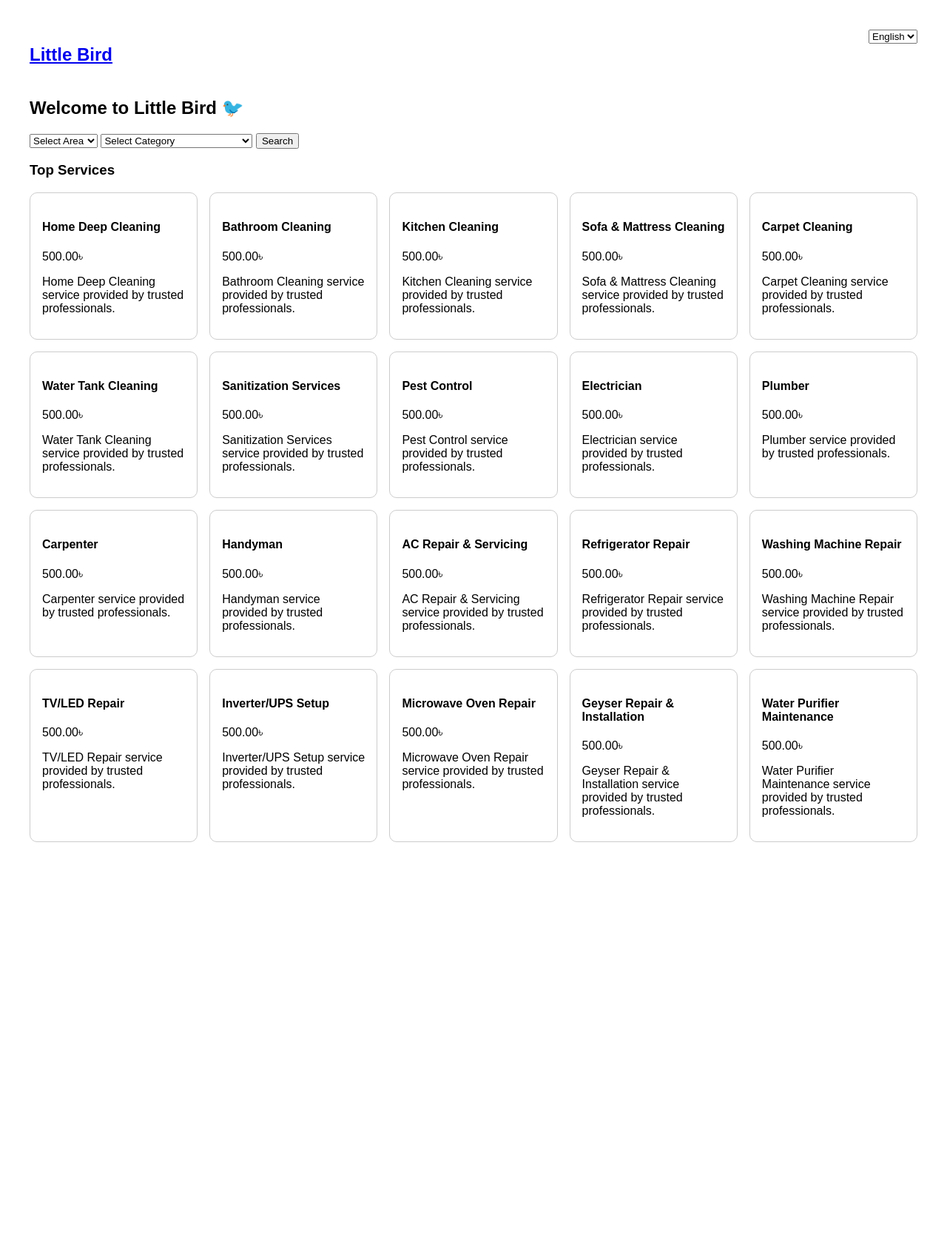
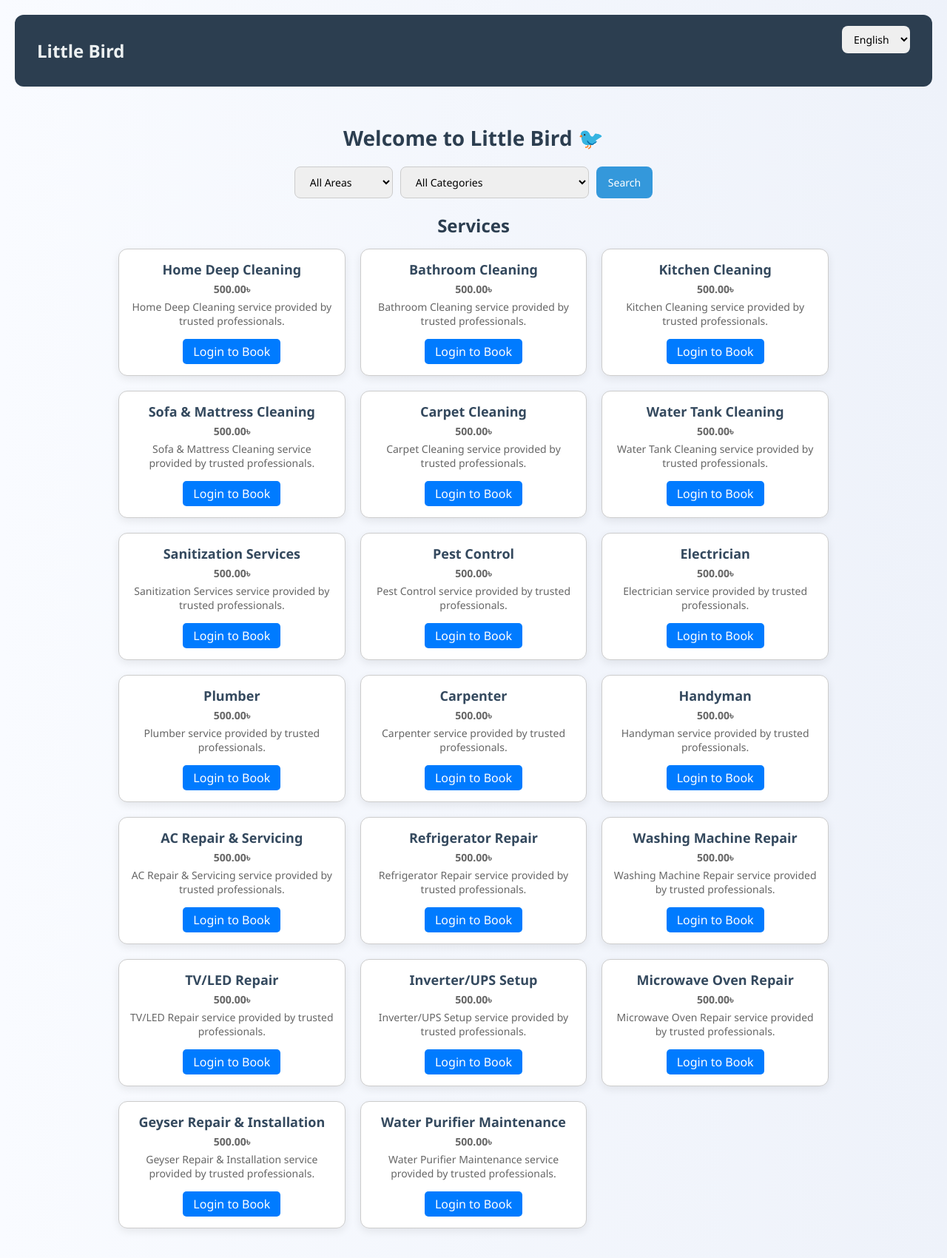
Before and after one commit to Fuad-Khan/little_bird, a Django app: template templates/home.html in a window 1280 px wide. Shown: the whole page at 74% size. Before the commit the page ends 1138 px from the top, so only its background shows below. Run offline with Django 5.2, Linux system fonts and the light colour scheme; the template is opened without the code that fills it: values that come from a table or form of the project are taken from there, others are empty; data comes from the database, SQL or seed files in the repository; both versions use the stored data as it was after the commit; tables that the repository leaves empty hold one stand-in row (values such as "Sample post").

Commit message:
services added

```diff
--- a/bookings/urls.py
+++ b/bookings/urls.py
@@ -1,5 +1,7 @@
 from django.urls import path
+from . import views
 
 urlpatterns = [
-
+    path('<int:service_id>/book/', views.book_service, name='book_service'),
+    path('success/', views.booking_success, name='booking_success'),
 ]
--- a/services/urls.py
+++ b/services/urls.py
@@ -1,5 +1,6 @@
 from django.urls import path
+from . import views
 
 urlpatterns = [
-
+    path('add/', views.add_service, name='add_service'),
 ]
--- a/static/css/style.css
+++ b/static/css/style.css
@@ -1,4 +1,182 @@
-body { font-family: sans-serif; padding: 2rem; }
-nav { display: flex; justify-content: space-between; margin-bottom: 1.5rem; }
-.services { display: grid; grid-template-columns: repeat(auto-fill, minmax(200px, 1fr)); gap: 1rem; }
-.card { border: 1px solid #ccc; padding: 1rem; border-radius: 10px; }
+/* Reset & Base Styles */
+* {
+  margin: 0;
+  padding: 0;
+  box-sizing: border-box;
+  font-family: 'Segoe UI', Tahoma, Geneva, Verdana, sans-serif;
+}
+
+body {
+  background: linear-gradient(to right, #f9fbff, #eef2fa);
+  color: #333;
+  padding: 20px;
+  min-height: 100vh;
+}
+
+/* Navigation */
+nav {
+  display: flex;
+  justify-content: space-between;
+  align-items: center;
+  background-color: #2c3e50;
+  padding: 15px 30px;
+  border-radius: 12px;
+  color: white;
+  margin-bottom: 30px;
+}
+
+nav h1 a {
+  color: #ecf0f1;
+  text-decoration: none;
+  font-size: 24px;
+  font-weight: bold;
+}
+
+nav form select {
+  padding: 8px 12px;
+  border-radius: 8px;
+  border: none;
+  font-size: 14px;
+}
+
+/* Heading */
+h2 {
+  font-size: 28px;
+  margin-bottom: 20px;
+  text-align: center;
+  color: #2c3e50;
+}
+
+/* Form Filters */
+form {
+  display: flex;
+  flex-wrap: wrap;
+  gap: 15px;
+  justify-content: center;
+  margin-bottom: 30px;
+}
+
+form select, form button {
+  padding: 10px 16px;
+  border-radius: 8px;
+  border: 1px solid #ccc;
+  font-size: 14px;
+}
+
+form button {
+  background-color: #3498db;
+  color: white;
+  border: none;
+  cursor: pointer;
+  transition: background-color 0.2s ease-in-out;
+}
+
+form button:hover {
+  background-color: #2980b9;
+}
+
+/* Top Services Section */
+section h3 {
+  font-size: 24px;
+  margin-bottom: 15px;
+  color: #2c3e50;
+  text-align: center;
+}
+
+.services {
+  display: grid;
+  grid-template-columns: repeat(auto-fill, minmax(250px, 1fr));
+  gap: 20px;
+}
+
+/* Card Styles */
+.card {
+  background-color: white;
+  border-radius: 12px;
+  padding: 15px;
+  box-shadow: 0 4px 12px rgba(0, 0, 0, 0.08);
+  text-align: center;
+  transition: transform 0.2s;
+}
+
+.card:hover {
+  transform: translateY(-5px);
+}
+
+.card img {
+  width: 100%;
+  height: 180px;
+  object-fit: cover;
+  border-radius: 8px;
+  margin-bottom: 10px;
+}
+
+.card h4 {
+  font-size: 18px;
+  color: #34495e;
+  margin-bottom: 5px;
+}
+
+.card p {
+  font-size: 14px;
+  color: #666;
+  margin: 5px 0;
+}
+.container {
+  max-width: 1000px;
+  margin: auto;
+  padding: 20px;
+}
+.filter-form {
+  margin-bottom: 20px;
+  display: flex;
+  gap: 10px;
+  flex-wrap: wrap;
+}
+.services-grid {
+  display: grid;
+  grid-template-columns: repeat(auto-fit, minmax(240px, 1fr));
+  gap: 20px;
+}
+.card {
+  border: 1px solid #ccc;
+  padding: 15px;
+  border-radius: 12px;
+  text-align: center;
+  background: #fff;
+}
+.card img {
+  max-width: 100%;
+  height: 150px;
+  object-fit: cover;
+  border-radius: 8px;
+}
+.btn {
+  display: inline-block;
+  margin-top: 10px;
+  background-color: #007bff;
+  color: white;
+  padding: 6px 14px;
+  text-decoration: none;
+  border-radius: 5px;
+}
+.btn:hover {
+  background-color: #0056b3;
+}
+
+/* Responsive Tweak */
+@media (max-width: 600px) {
+  nav {
+    flex-direction: column;
+    align-items: flex-start;
+  }
+
+  form {
+    flex-direction: column;
+    align-items: stretch;
+  }
+
+  .card img {
+    height: 150px;
+  }
+}
--- a/templates/home.html
+++ b/templates/home.html
@@ -4,39 +4,65 @@
 {% block title %}{% trans "Home" %}{% endblock %}
 
 {% block content %}
+<div class="container">
   <h2>{% trans "Welcome to Little Bird" %} 🐦</h2>
 
-<form method="get" action="#">
+  <!-- Filter Form -->
+  <form method="get" class="filter-form">
+    <label>
       <select name="area">
-    <option value="">{% trans "Select Area" %}</option>
+        <option value="">{% trans "All Areas" %}</option>
         {% for area in areas %}
-      <option value="{{ area.id }}">{{ area.name }}</option>
+          <option value="{{ area.id }}" {% if area.id == selected_area %}selected{% endif %}>
+            {{ area.name }}
+          </option>
         {% endfor %}
       </select>
+    </label>
 
+    <label>
       <select name="category">
-    <option value="">{% trans "Select Category" %}</option>
+        <option value="">{% trans "All Categories" %}</option>
         {% for cat in categories %}
-      <option value="{{ cat.id }}">{{ cat.name }}</option>
+          <option value="{{ cat.id }}" {% if cat.id == selected_category %}selected{% endif %}>
+            {{ cat.name }}
+          </option>
         {% endfor %}
       </select>
+    </label>
 
     <button type="submit">{% trans "Search" %}</button>
   </form>
 
+  <!-- Services List -->
   <section>
-  <h3>{% trans "Top Services" %}</h3>
-  <div class="services">
+    <h3>{% trans "Services" %}</h3>
+    <div class="services-grid">
+      {% if services %}
         {% for service in services %}
           <div class="card">
             {% if service.image %}
               <img src="{{ service.image.url }}" alt="{{ service.title }}">
             {% endif %}
             <h4>{{ service.title }}</h4>
-        <p>{{ service.price }}৳</p>
+            <p><strong>{{ service.price }}৳</strong></p>
             <p>{{ service.description|truncatewords:15 }}</p>
+
+            {% if user.is_authenticated %}
+              <a href="{% url 'book_service' service.id %}" class="btn">
+                {% trans "Book Now" %}
+              </a>
+            {% else %}
+              <a href="{% url 'login' %}?next={% url 'book_service' service.id %}" class="btn">
+                {% trans "Login to Book" %}
+              </a>
+            {% endif %}
           </div>
         {% endfor %}
+      {% else %}
+        <p>{% trans "No services found for selected filters." %}</p>
+      {% endif %}
     </div>
   </section>
+</div>
 {% endblock %}
```
Also changed, not shown: bookings/forms.py (added, +12 -0 lines), bookings/templates/bookings/book_service.html (added, +40 -0 lines), bookings/views.py (+22 -2 lines), core/templates/core/home.html (+34 -8 lines), core/views.py (+15 -2 lines), scripts/seed_services.py (added, +83 -0 lines), services/forms.py (added, +7 -0 lines), services/templates/services/add_service.html (added, +25 -0 lines), services/views.py (+17 -2 lines), db.sqlite3. Lines whose indentation alone changed are shown as unchanged.
